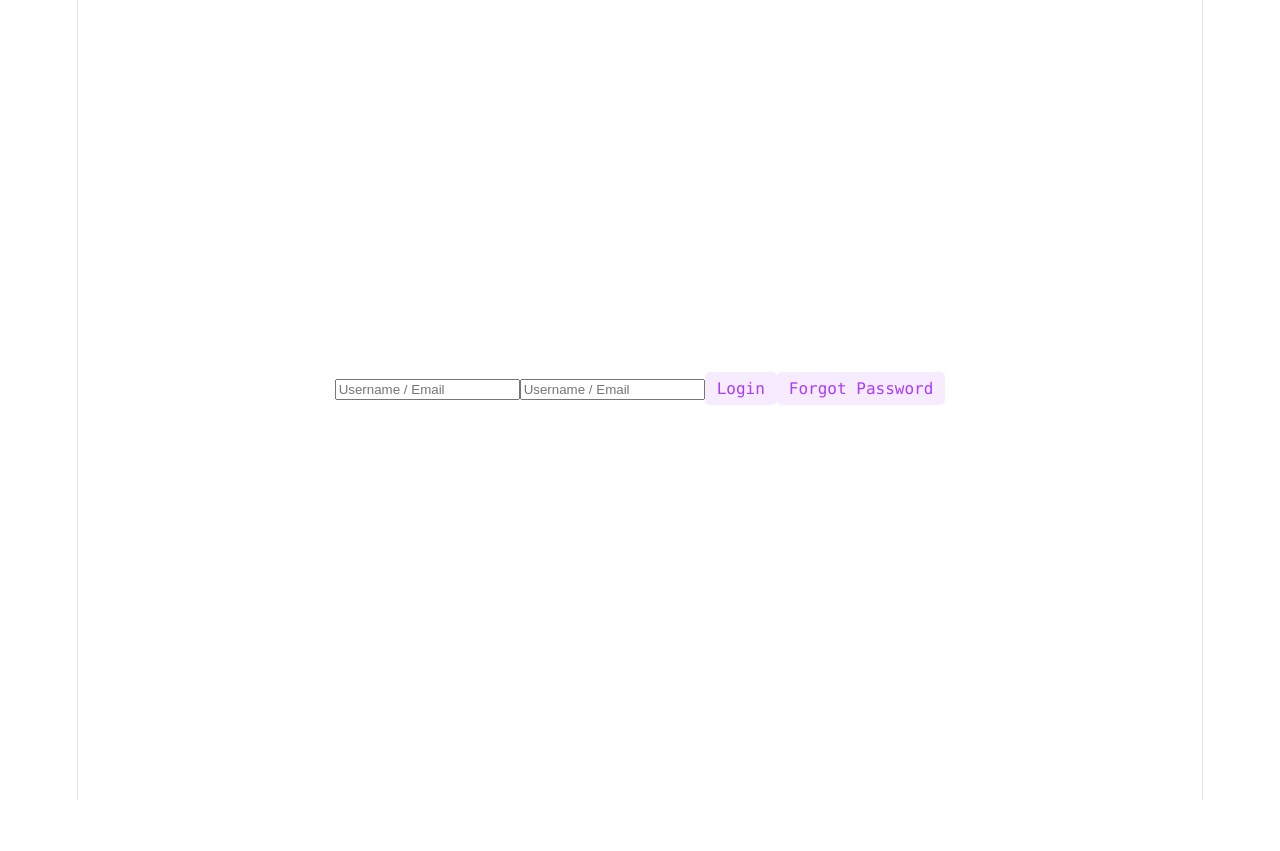
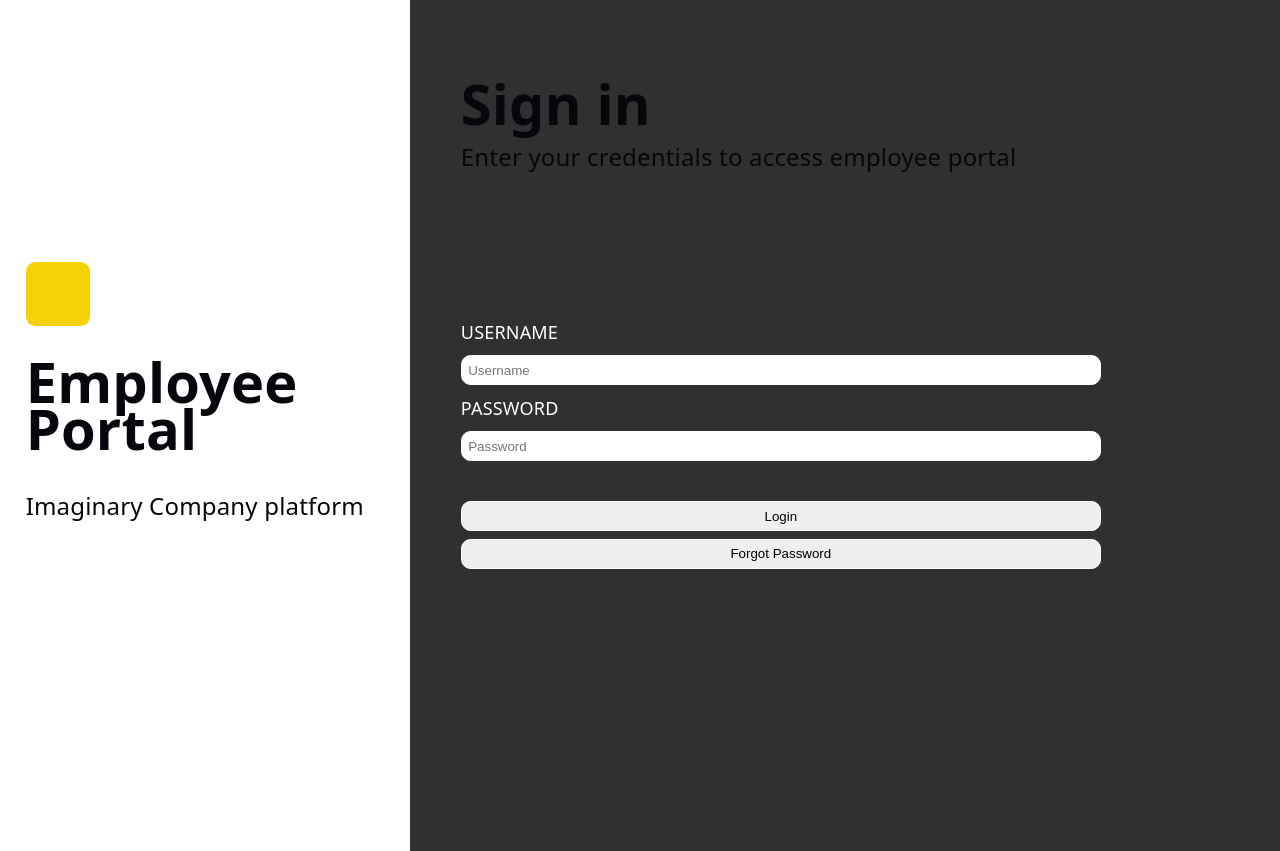
Before and after one commit to LewisSmith291/EmployeePortal, a React (Vite) app in the folder client/: page / in a window 1280 px wide. Before the commit the page ends 800 px from the top, so only its background shows below. Built offline with nearby package versions, Linux system fonts and the light colour scheme.

Commit message:
Styled login page.

```diff
--- a/client/src/App.css
+++ b/client/src/App.css
@@ -16,27 +16,123 @@
     outline: 2px solid var(--accent);
     outline-offset: 2px;
   }
+}
+
+body{
+  margin:0;
+  padding:0;
+  overflow-y: hidden;
+  overflow-x: hidden;
+}
+
+#root{
+  padding:0;
+  margin:0;
+  width: 100vw;
+}
+
+#display-information{
+  width:30vw;
+  display: flex;
+  flex-direction: column;
+  justify-content: center;
+  height:100%;
+  margin:0;
+  padding:0;
 
 }
 
+#ui-container{
+  display: flex;
+  flex-direction: row;
+  align-items: center;
+  justify-content:flex-end;
+  width:100vw;
+  height:100vh;
+}
 
-#center {
+#login-container{
+  position: relative;
   display: flex;
   flex-direction: column;
-  gap: 25px;
-  place-content: center;
-  place-items: center;
-  flex-grow: 1;
+  width:60vw;
+  gap:5vh;
+  justify-content: flex-start;
+  background-color:rgb(48, 48, 48);
+  padding:4vw;
+  height: 100vh;
+}
 
-  @media (max-width: 1024px) {
-    padding: 32px 20px 24px;
-    gap: 18px;
+.gap{
+  height:5vh;
+  width:80%;
+  @media (max-height: 650px){
+    height:1vh;
   }
 }
 
+#profile-picture{
+  width:5vw;
+  height:5vw;
+  background-color: rgb(245, 209, 6);
+  border-radius: 0.3rem;
+}
 
-#login-container{
-  display: flex;
+.button{
+  width:50vw;
+  border-radius: 0.3rem;
+  border: solid 1px white;
+  padding:0.5vw;
+}
+
+.text-input{
+  width:50vw;
+  border-radius: 0.3rem;
+  border: solid 1px white;
+  padding:0.5vw;
+}
+
+p{
+  color:white;
+  margin-bottom:0.5vh;
+  margin-top:1vh;
+  font-size:large;
+}
+
+#heading,#inputs,#buttons{
+  width:80%;
+  display:flex;
   flex-direction: column;
-  flex-wrap: wrap;
+  align-items: flex-start;
+  width:100%;
+  gap:1vh;
 }
+
+
+#heading h1{
+  font-weight:600;
+  margin:0;
+}
+
+#inputs{
+  gap:0;
+}
+
+#inputs p{
+  margin:0;
+  padding:0;
+}
+
+#inputs input{
+  width:50vw;
+  box-sizing: border-box;
+}
+
+#buttons button{
+  width:50vw;
+  box-sizing: border-box;
+}
+
+#display-information h1{
+  font-weight: 600;
+}
--- a/client/src/App.jsx
+++ b/client/src/App.jsx
@@ -1,3 +1,4 @@
+import React from 'react';
 import { useState } from 'react'
 import reactLogo from './assets/react.svg'
 import viteLogo from './assets/vite.svg'
@@ -15,30 +16,43 @@ function App() {
   }
 
   return (
-    <>
-      <section id="center">
-        <div className="login-container" >
-          <input id="username" placeholder="Username / Email" type="text"/>
-          <input id="password" placeholder="Username / Email" type="text"/>
+    <div id="ui-container">
+      <section id="display-information">
+        <div id="profile-picture"></div>
+        <h1>Employee Portal</h1>
+        <h2>Imaginary Company platform</h2>
+      </section>
+      <section id="login-fields">
+        <div id="login-container" >
+          <div id="gap1" className="gap" style={{height:"5vh"}}></div>
+            <div id="heading">
+              <h1>Sign in</h1>
+              <h2>Enter your credentials to access employee portal</h2>
+            </div>
+            <div id="gap2" className="gap"style={{height:"5vh"}}></div>
+            <div id="inputs">
+              <p>USERNAME</p>
+              <input id="username" className="text-input" placeholder="Username" type="text"/>
+              <p>PASSWORD</p>
+              <input id="password" className="text-input" placeholder="Password" type="text"/>
+            </div>
+            <div id="buttons">
               <button
                 type="button"
-            className="counter"
-            onClick={() => console.log("Hello")}
+                className="button"
+                onClick={() => handleLogin()}
               >Login
               </button>
               <button
                 type="button"
-            className="counter"
-            onClick={() => console.log("Hello")}
+                className="button"
+                onClick={() => handleLogin()}
               >Forgot Password
               </button>
             </div>
+        </div>
       </section>
-      <section>
-
-      </section>
-
-    </>
+    </div>
   )
 }
 
--- a/client/src/index.css
+++ b/client/src/index.css
@@ -15,7 +15,7 @@
   --heading: system-ui, 'Segoe UI', Roboto, sans-serif;
   --mono: ui-monospace, Consolas, monospace;
 
-  font: 18px/145% var(--sans);
+  font: 32px/145% var(--sans);
   letter-spacing: 0.18px;
   color-scheme: light dark;
   color: var(--text);
@@ -34,7 +34,7 @@
   :root {
     --text: #9ca3af;
     --text-h: #f3f4f6;
-    --bg: #16171d;
+    --bg: #2aa5ca;
     --border: #2e303a;
     --code-bg: #1f2028;
     --accent: #c084fc;
@@ -44,26 +44,6 @@
     --shadow:
       rgba(0, 0, 0, 0.4) 0 10px 15px -3px, rgba(0, 0, 0, 0.25) 0 4px 6px -2px;
   }
-
-  #social .button-icon {
-    filter: invert(1) brightness(2);
-  }
-}
-
-body {
-  margin: 0;
-}
-
-#root {
-  width: 1126px;
-  max-width: 100%;
-  margin: 0 auto;
-  text-align: center;
-  border-inline: 1px solid var(--border);
-  min-height: 100svh;
-  display: flex;
-  flex-direction: column;
-  box-sizing: border-box;
 }
 
 h1,
@@ -72,40 +52,32 @@ h2 {
   font-weight: 500;
   color: var(--text-h);
 }
-
 h1 {
   font-size: 56px;
-  letter-spacing: -1.68px;
   margin: 32px 0;
+
   @media (max-width: 1024px) {
     font-size: 36px;
     margin: 20px 0;
   }
+
+  @media (max-width:500px) {
+    font-size:20px;
+    margin:10px 0;
+  }
 }
 h2 {
   font-size: 24px;
-  line-height: 118%;
-  letter-spacing: -0.24px;
   margin: 0 0 8px;
   @media (max-width: 1024px) {
     font-size: 20px;
   }
+
+  @media (max-width:500px) {
+    font-size:12px;
+  }
+
 }
 p {
   margin: 0;
 }
-
-code,
-.counter {
-  font-family: var(--mono);
-  display: inline-flex;
-  border-radius: 4px;
-  color: var(--text-h);
-}
-
-code {
-  font-size: 15px;
-  line-height: 135%;
-  padding: 4px 8px;
-  background: var(--code-bg);
-}
```
Lines whose indentation alone changed are shown as unchanged.
